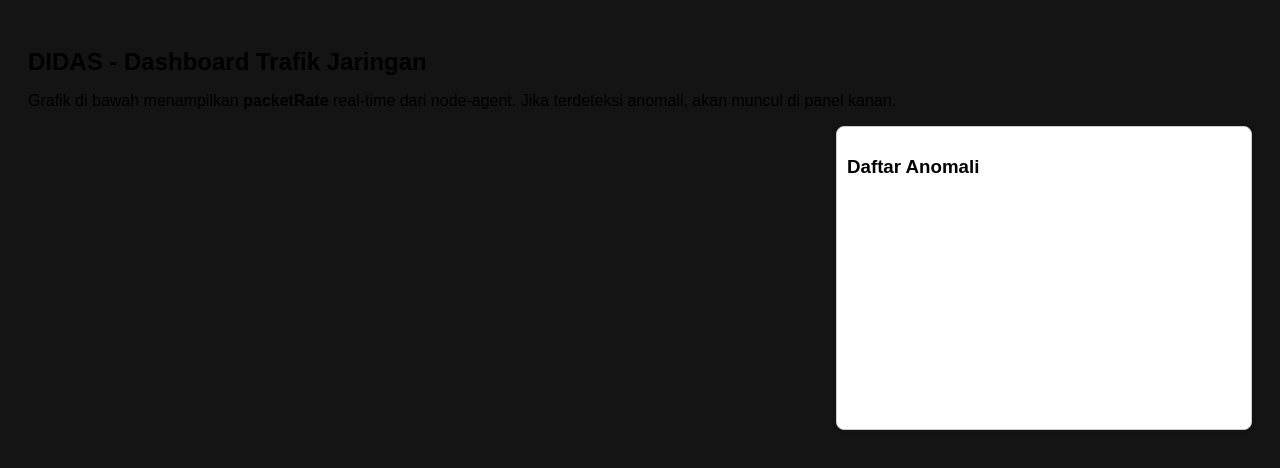
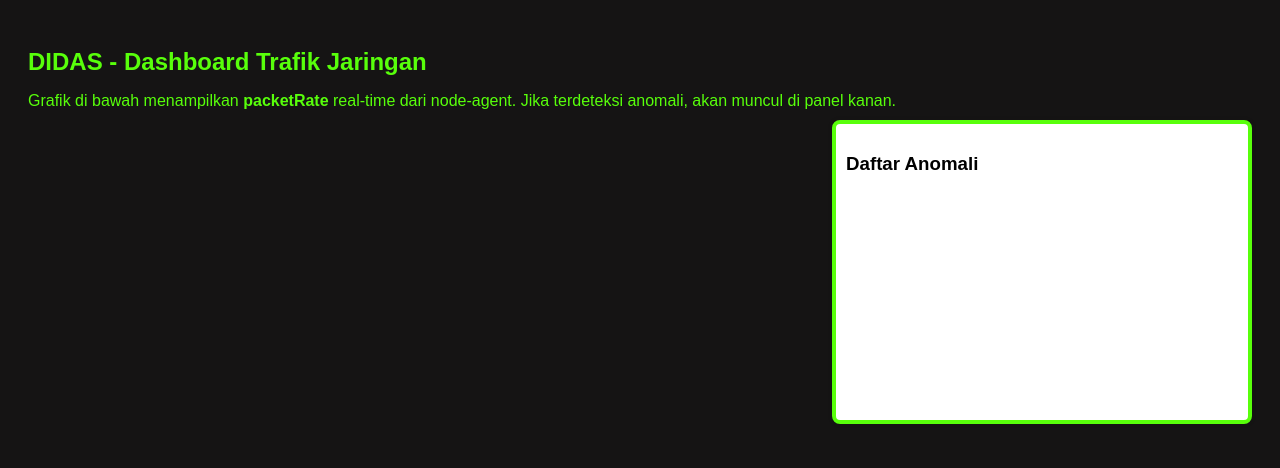
Before and after one commit to mghaniii/Anomali-jaringan, a plain HTML site: page dashboard/index.html in a window 1280 px wide. Drawn offline with nearby package versions, Linux system fonts and the light colour scheme.

Commit message:
javascipt

```diff
--- a/dashboard/index.html
+++ b/dashboard/index.html
@@ -11,8 +11,9 @@ body {
       padding: 20px;
       background: #151414ff;
     }
-    h1 {
+    h1, p {
       margin-bottom: 10px;
+      color: #58ff0b;
     }
     #container {
       display: flex;
@@ -25,7 +26,7 @@ body {
       flex: 1;
       background: #fff;
       padding: 10px;
-      border: solid 1px #ccc;
+      border: solid 4px #58ff0b;
       border-radius: 8px;
       max-height: 400px;
       overflow-y: auto;
@@ -53,5 +54,10 @@ body {
     </div>
   </div>
     </section>
+
+
+    <script src="https://cdn.jsdelivr.net/npm/chart.js"></script>
+  <!-- Socket.IO client dari server kita -->
+  <script src="http://localhost:3000/socket.io/socket.io.js"></script>
 </body>
 </html>
```
